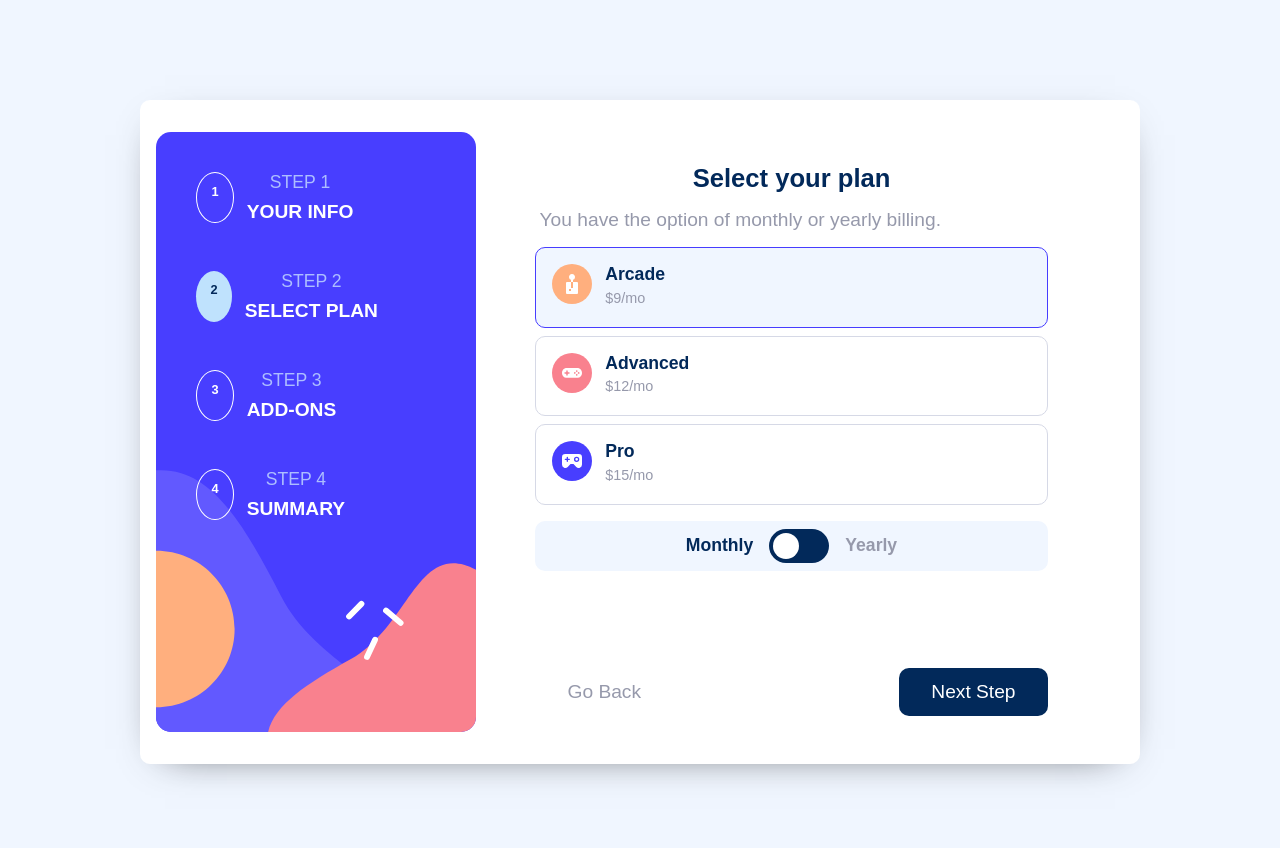
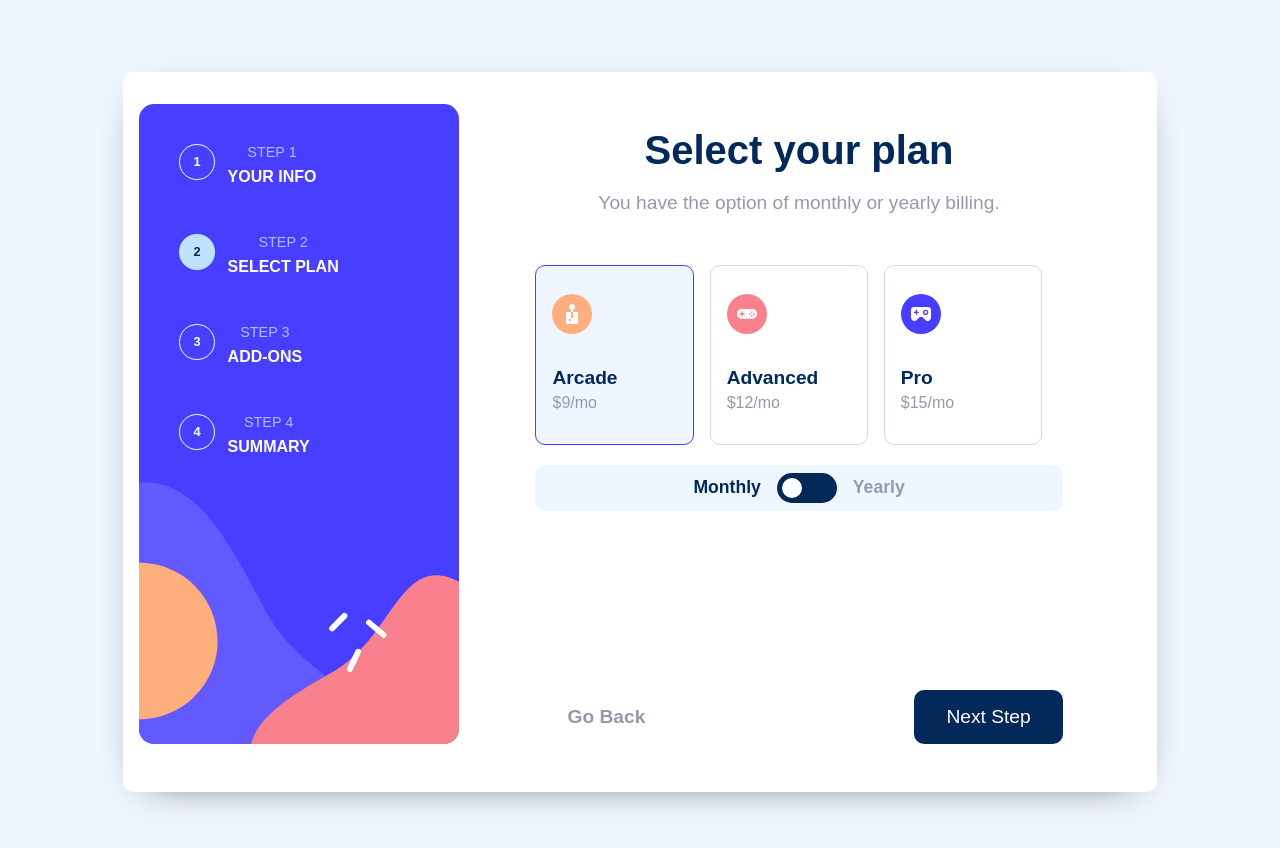
Before and after one commit to NehuenCuenca/multi-step-form-challenge, a React (Vite) app: page / in a window 1280 px wide. Shown: the top 848 px of the page. Built offline with nearby package versions, Linux system fonts and the light colour scheme.

Commit message:
Fix styles for mobile and desktop devices

```diff
--- a/src/components/MultiStepForm/MultiStepForm.css
+++ b/src/components/MultiStepForm/MultiStepForm.css
@@ -4,7 +4,8 @@
 
 @media (width >= 1280px) {
     .multi-step-container{
-        width: clamp(1000px, 80%, 1200px);
+        height: clamp(70dvh, 100%, 90dvh);
+        width: clamp(1000px, 85%, 1200px);
         background-color: var(--White);
         border-radius: 10px;
         padding: 2rem 1rem;
--- a/src/components/NavigationButtons/NavigationButtons.css
+++ b/src/components/NavigationButtons/NavigationButtons.css
@@ -35,12 +35,16 @@
     .navigation-buttons{
         grid-area: navButtons;
         width: 90%;
-        height: 10dvh;
+        min-height: 10dvh;
         align-self: end;
     }
 
     .navigation-buttons__button{
-        padding: 0 2rem;
+        padding: 1rem 2rem;
         border-radius: 10px;
     }
+
+    .navigation-buttons__button_back{
+        font-weight: 600;
+    }
 }
--- a/src/components/PeriodSwitch/PeriodSwitch.css
+++ b/src/components/PeriodSwitch/PeriodSwitch.css
@@ -21,7 +21,7 @@
     position: relative;
     display: inline-block;
     width: 60px;
-    height: 34px;
+    height: 30px;
 }
 
 /* Hide default HTML checkbox */
@@ -47,19 +47,19 @@
 .switch__slider:before {
     position: absolute;
     content: "";
-    height: 26px;
-    width: 26px;
-    left: 4px;
-    bottom: 4px;
+    height: 20px;
+    width: 20px;
+    left: 5px;
+    bottom: 5px;
     background-color: var(--White);
     -webkit-transition: .4s;
     transition: .4s;
 }
 
 .switch__checkbox:checked + .switch__slider:before {
-    -webkit-transform: translateX(26px);
-    -ms-transform: translateX(26px);
-    transform: translateX(26px);
+    -webkit-transform: translateX(30px);
+    -ms-transform: translateX(30px);
+    transform: translateX(30px);
 }
 
 /* Rounded sliders */
--- a/src/components/PlanList/PlanList.css
+++ b/src/components/PlanList/PlanList.css
@@ -1,23 +1,24 @@
 .plan-list{
     display: flex;
     flex-direction: column;
-    gap: .5rem;
+    gap: 1rem;
 }
 
 .plan-item{}
 
-.plan-btn{
+.plan-btn {
+    min-height: 90px;
     width: 100%;
     display: grid;
-    grid-template-areas:
-        "plan-icon plan-title"
+    grid-template-areas: "plan-icon plan-title"
         "plan-icon plan-price"
-        "plan-icon plan-months-free"
-    ;
+        "plan-icon plan-months-free";
     justify-content: start;
     justify-items: start;
+    align-items: start;
+    align-content: center;
     gap: .3rem .8rem;
-    padding: 1rem;
+    padding: .8rem 1rem;
     border-radius: 10px;
     border: 1px solid var(--LightGray);
     background-color: transparent;
@@ -45,3 +46,43 @@
     font: normal normal 500 0.8rem var(--default-font);
     color: var(--MarineBlue);
 }
+
+@media (width >= 1280px) {
+    .plan-list{
+        margin: 2rem 0 0 0;
+        flex-direction: row;
+    }
+
+    .plan-item{
+        width: 30%;
+    }
+
+    .plan-btn{
+        min-height: 180px;
+        display: grid;
+        grid-template-areas:
+            "plan-icon"
+            "."
+            "plan-title"
+            "plan-price"
+            "plan-months-free"
+        ;
+    }
+    .plan-btn:hover, .plan-btn_selected{
+        border: 1px solid var(--PurplishBlue);
+        background-color: var(--Magnolia);
+    }
+    .plan-btn__icon{
+        margin-bottom: 1.5rem;
+    }
+    .plan-btn__title{
+        font-size: 1.2rem;
+    }
+    .plan-item__price{
+        font-size: 1rem;
+    }
+    .plan-item__months-free{
+        font-size: .9rem;
+    }
+
+}
--- a/src/components/StepContainer/StepContainer.css
+++ b/src/components/StepContainer/StepContainer.css
@@ -7,14 +7,14 @@
     background-color: var(--White);
     width: 90%;
     border-radius: 10px;
-    padding: 2rem 1rem;
+    padding: 1.5rem 1rem;
     margin: 0 auto;
     box-shadow: 0px 10px 40px -25px rgba(0,0,0,0.8);
     -webkit-box-shadow: 0px 10px 40px -25px rgba(0,0,0,0.8);
     -moz-box-shadow: 0px 10px 40px -25px rgba(0,0,0,0.8);
     display: flex;
     flex-direction: column;
-    row-gap: 1rem;
+    row-gap: 1.2rem;
 }
 .step-title{
     font: normal normal 700 1.6rem 'UbuntuBold', sans-serif;
@@ -107,8 +107,19 @@
         position: static;
         width: 90%;
         margin: 0;
+        /* padding: 0 1rem; */
         box-shadow: none;
         -webkit-box-shadow: none;
         -moz-box-shadow: none;
     }
+
+    .step-title{
+        font-size: 2.5rem;
+        color: var(--MarineBlue);
+    }
+    .step-sub-title{
+        font-weight: 500;
+        font-size: 1.2rem;
+        width: 100%;
+    }
 }
--- a/src/components/StepsList/StepsList.css
+++ b/src/components/StepsList/StepsList.css
@@ -6,14 +6,18 @@
     align-items: flex-start;
     justify-content: center;
     gap: 1rem;
-    padding: 5dvh 0 0 0;
+    padding: 4dvh 0 0 0;
 }
 
 .step-item{}
 .step-item__number{
-    padding: .7rem .9rem;
+    width: 5ch;
+    display: flex;
+    align-items: center;
+    justify-content: center;
+    aspect-ratio: 1 / 1;
+    border-radius: 50%;
     background-color: transparent;
-    border-radius: 100%;
     font: normal normal 800 0.8rem 'UbuntuBold', sans-serif;
     color: var(--White);
     border: 1px solid var(--White);
@@ -47,7 +51,7 @@
         background-position: 0% 100%;
         border-radius: 15px;
         width: 25vw;
-        min-height: 75dvh;
+        height: clamp(65dvh, 100%, 80dvh);
         flex-direction: column;
         justify-content: flex-start;
         gap: 3rem;
@@ -68,9 +72,11 @@
     .step-item__step-indicator{
         grid-area: indicator;
         display: inherit;
+        font-size: .9rem;
     }
     .step-item__title{
         grid-area: title;
         display: inherit;
+        font-size: 1rem;
     }
 }
```
